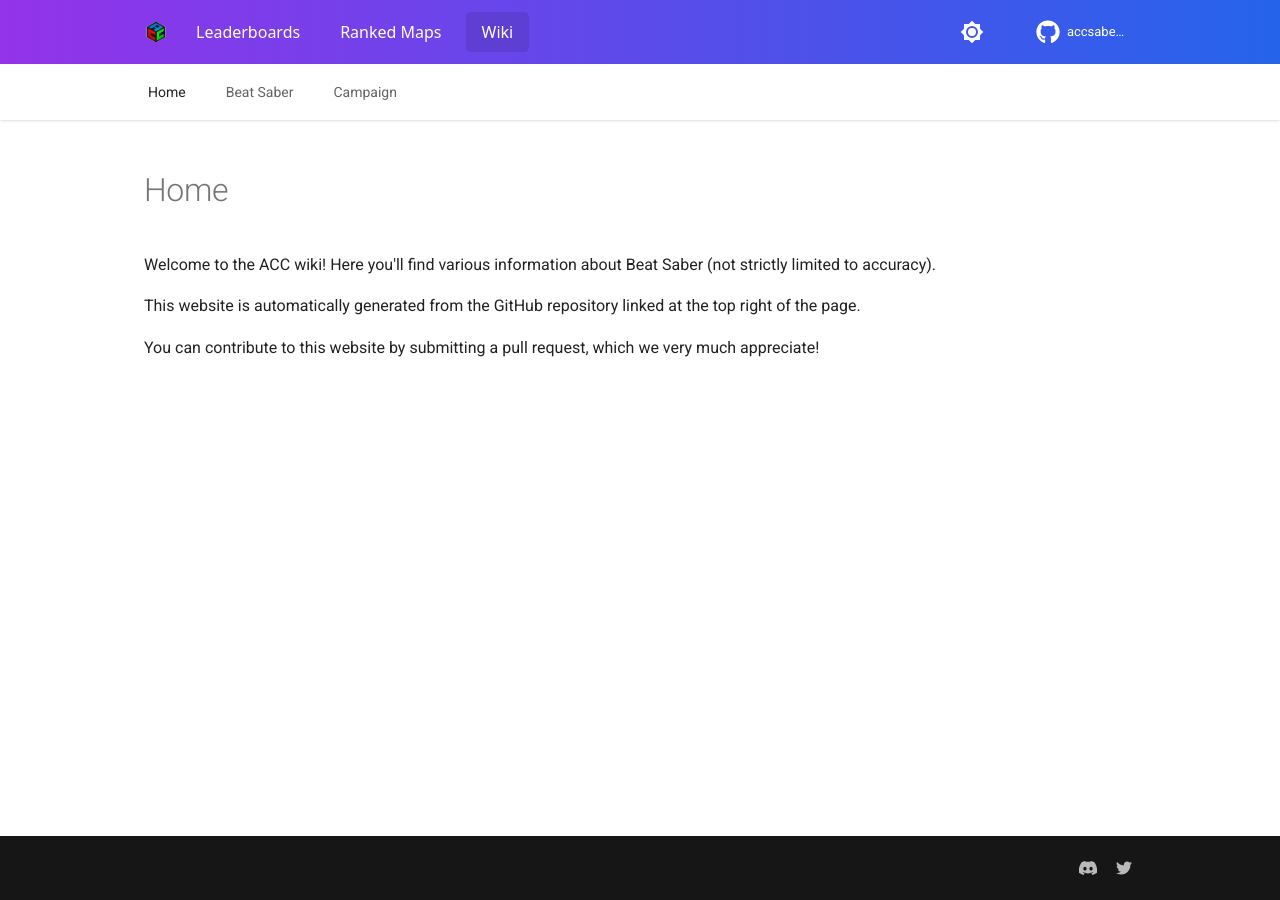
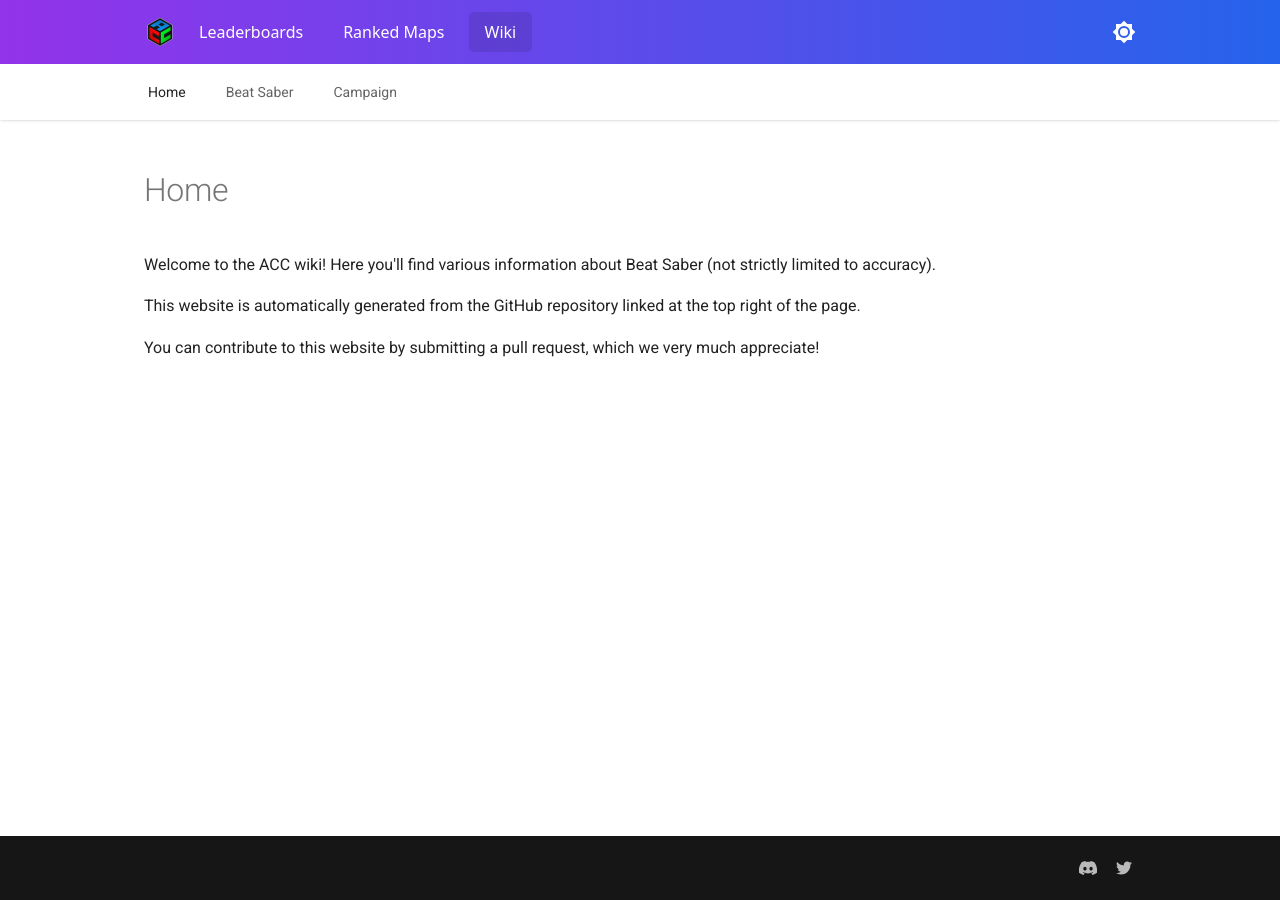
Before and after one commit to accsaber/wiki, an MkDocs documentation site: the page built from docs/index.md, in a window 1280 px wide. Built offline with MkDocs 1.6.1 and Material for MkDocs 9.7.7, drawn with Linux system fonts in a browser that asks for light colours; comment, search, counter and statistics services are not loaded.

Commit message:
further header styling changes

```diff
--- a/docs/assets/styles.css
+++ b/docs/assets/styles.css
@@ -24,6 +24,29 @@
   margin-left: 0.5rem;
 }
 
+.md-header .md-header__button.md-logo :is(img, svg) {
+  height: 32px;
+}
+
+.md-search__form {
+  background: #0000001a;
+  height: 40px;
+  display: flex;
+  align-items: center;
+  /* flex-direction: column; */
+}
+
+.md-search__icon[for="__search"] {
+  position: relative;
+  margin: 0;
+  top: 0;
+  left: 0;
+}
+
+[dir="ltr"] .md-search__input {
+  padding-left: 1rem;
+}
+
 .md-header__navigation {
   display: flex;
   gap: 8px;
@@ -31,7 +54,7 @@
   align-items: center;
   margin: 0;
   padding: 0;
-  margin-left: -0.5rem;
+  margin-left: -0.75rem;
 }
 
 @media (max-width: 500px) {
--- a/docs/overrides/partials/header.html
+++ b/docs/overrides/partials/header.html
@@ -106,9 +106,7 @@
     <label class="md-header__button md-icon" for="__search">
       {% include ".icons/material/magnify.svg" %}
     </label>
-    {% include "partials/search.html" %} {% endif %} {% if config.repo_url %}
-    <div class="md-header__source">{% include "partials/source.html" %}</div>
-    {% endif %}
+    {% include "partials/search.html" %} {% endif %}
   </nav>
   {% if "navigation.tabs.sticky" in features %} {% if "navigation.tabs" in
   features %} {% include "partials/tabs.html" %} {% endif %} {% endif %}
--- /dev/null
+++ b/docs/overrides/partials/search.html
@@ -0,0 +1,60 @@
+<div class="md-search" data-md-component="search" role="dialog">
+  <label class="md-search__overlay" for="__search"></label>
+  <div class="md-search__inner" role="search">
+    <form class="md-search__form" name="search">
+      <label class="md-search__icon md-icon" for="__search">
+        {% include ".icons/material/magnify.svg" %} {% include
+        ".icons/material/arrow-left.svg" %}
+      </label>
+      <input
+        type="search"
+        class="md-search__input"
+        name="query"
+        aria-label="{{ lang.t('search.placeholder') }}"
+        placeholder="{{ lang.t('search.placeholder') }}"
+        autocapitalize="off"
+        autocorrect="off"
+        autocomplete="off"
+        spellcheck="false"
+        data-md-component="search-query"
+        required
+      />
+      <nav class="md-search__options" aria-label="{{ lang.t('search.title') }}">
+        {% if "search.share" in features %}
+        <a
+          href="javascript:void(0)"
+          class="md-search__icon md-icon"
+          aria-label="{{ lang.t('search.share') }}"
+          data-clipboard
+          data-clipboard-text=""
+          data-md-component="search-share"
+          tabindex="-1"
+        >
+          {% include ".icons/material/share-variant.svg" %}
+        </a>
+        {% endif %}
+        <button
+          type="reset"
+          class="md-search__icon md-icon"
+          aria-label="{{ lang.t('search.reset') }}"
+          tabindex="-1"
+        >
+          {% include ".icons/material/close.svg" %}
+        </button>
+      </nav>
+      {% if "search.suggest" in features %}
+      <div class="md-search__suggest" data-md-component="search-suggest"></div>
+      {% endif %}
+    </form>
+    <div class="md-search__output">
+      <div class="md-search__scrollwrap" data-md-scrollfix>
+        <div class="md-search-result" data-md-component="search-result">
+          <div class="md-search-result__meta">
+            {{ lang.t("search.result.initializer") }}
+          </div>
+          <ol class="md-search-result__list"></ol>
+        </div>
+      </div>
+    </div>
+  </div>
+</div>
```
